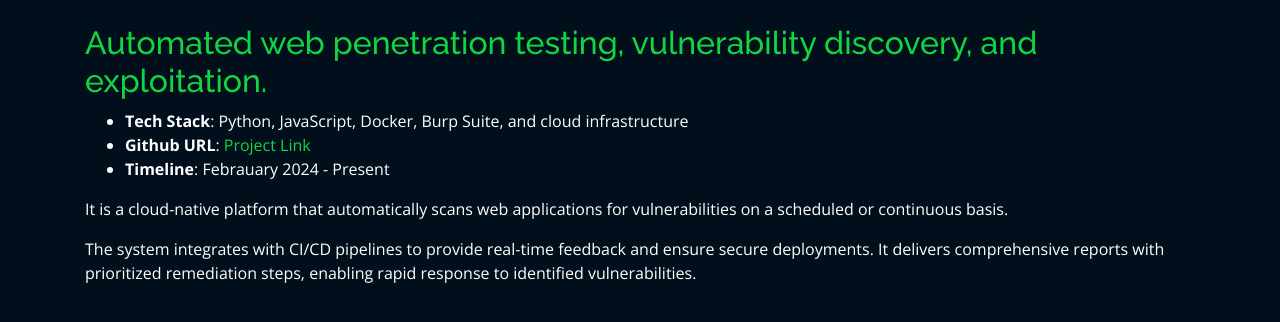
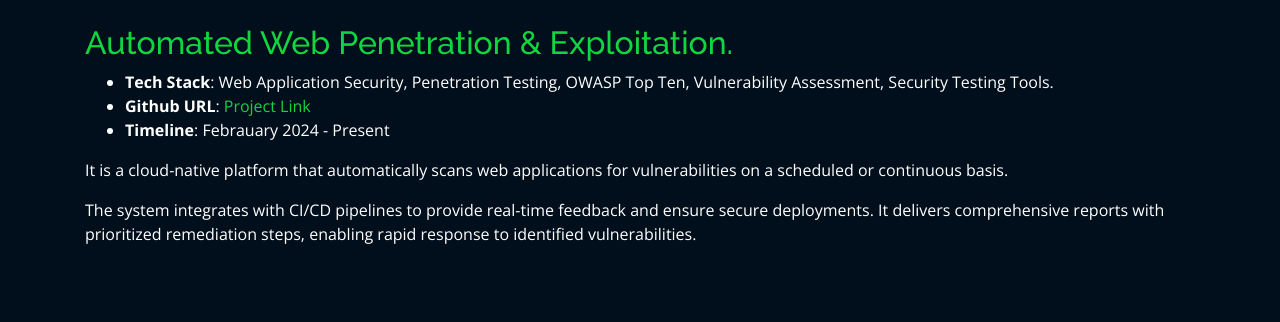
Before and after one commit to Saiber239/SaiAISHPortofolio, a plain HTML site: page projects/Automated web penetration testing, vulnerability discovery, and exploitation..html in a window 1280 px wide. Drawn offline with nearby package versions, Linux system fonts and the light colour scheme; files whose address does not match are found by name.

Commit message:
Update Automated web penetration testing, vulnerability discovery, and exploitation..html

```diff
--- a/projects/Automated web penetration testing, vulnerability discovery, and exploitation..html
+++ b/projects/Automated web penetration testing, vulnerability discovery, and exploitation..html
@@ -43,10 +43,10 @@
 
           <div class="col-lg-12 portfolio-info">
             <br>
-            <h2 style="color:#12d640">Automated web penetration testing, vulnerability discovery, and exploitation.            </h2>
+            <h2 style="color:#12d640">Automated Web Penetration & Exploitation.            </h2>
 
             <ul>
-              <li><strong>Tech Stack</strong>: Python, JavaScript, Docker, Burp Suite, and cloud infrastructure</li>
+              <li><strong>Tech Stack</strong>: Web Application Security, Penetration Testing, OWASP Top Ten, Vulnerability Assessment, Security Testing Tools. </li>
               <li><strong>Github URL</strong>: <a href="https://github.com/Saiber239/web-app-penetration-testing" target="_blank">Project Link</a></li>
               <li><strong>Timeline</strong>: Febrauary 2024 - Present</li>
             </ul>
```
